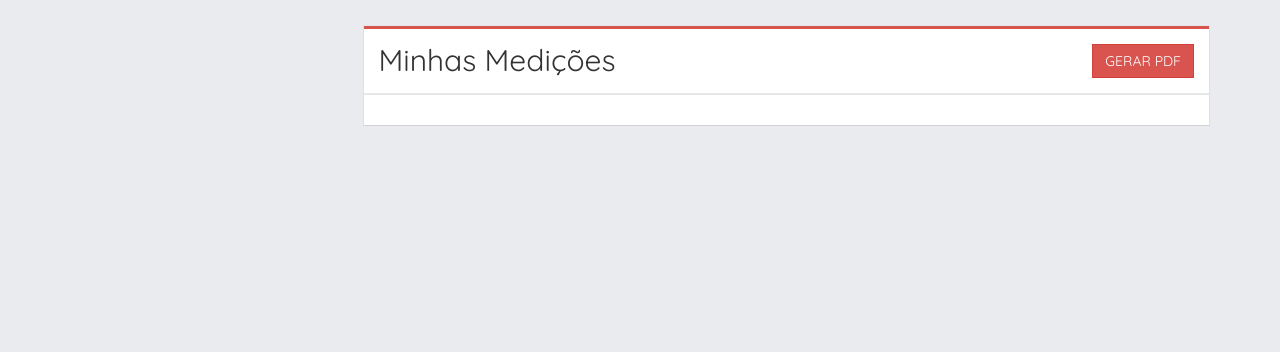
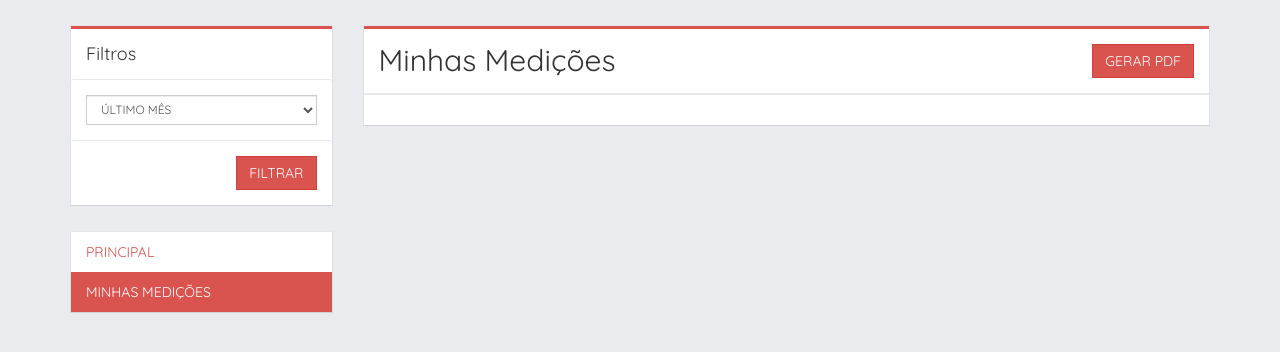
Before and after one commit to weynelucas/GlucoseMonitor, a Django app: page /measures/list in a window 1280 px wide. Shown: the top 352 px of the page. Run offline with Django 3.2, Linux system fonts and the light colour scheme; the visitor is signed in with stand-in values (Sample User, id 1); data that the repository does not hold is empty; some libraries are stand-ins or nearby versions.

Commit message:
Query Business and Filter sidebar

```diff
--- a/GlucoseMonitor/static/css/master.css
+++ b/GlucoseMonitor/static/css/master.css
@@ -77,6 +77,34 @@ body {
     border-top: 1px solid #e5e5e5;
 }
 
+/* Sidebar */
+.sidebar {
+    margin-top: 25px;
+    background-color: #fff;
+    border: 1px solid;
+    border-color: #e5e6e9 #dfe0e4 #d0d1d5;
+}
+.sidebar ul>li>a {
+    text-transform: uppercase;
+    color: #d9534f;
+}
+.sidebar ul>li.active>a {
+    background-color: #d9534f;
+    color: #fff;
+}
+
+.sidebar ul>li.active>a:hover,
+.sidebar ul>li.active>a:focus {
+    background-color: #d9534f;
+    color: #fff;
+}
+
+.sidebar ul>li>a:hover,
+.sidebar ul>li>a:focus {
+    background-color: #f5f5f5;
+    color: #d9534f;
+}
+
 
 /* Remove padding and margin of Bootstrap components */
 .no-padding {
--- a/GlucoseMonitor/templates/base.html
+++ b/GlucoseMonitor/templates/base.html
@@ -13,7 +13,7 @@
     {% endblock %}
 </head>
 <body>
-    {% block content %}
+    {% block main_content %}
     {% endblock %}
 
 
@@ -37,7 +37,7 @@
         {% endfor %}
     </script>
 
-    {% block script %}
+    {% block main_script %}
     {% endblock %}
 </body>
 </html>
--- /dev/null
+++ b/measures/querybusiness.py
@@ -0,0 +1,29 @@
+from datetime import datetime, timedelta, time
+from measures.models import GlucoseMeasure
+
+def peform_query(request):
+    """ Perform a query in GlucoseMeasure given the period and
+        the logged user present on the request object
+
+        Args:
+            request: HttpRequest object
+        Returns:
+            List of objects (queryset) given the arguments
+    """
+    period = request.GET.get('period', '30')
+    today = datetime.now()
+    final_date   = datetime.combine(today, time.max)
+    try:
+        days_left = int(period)
+        initial_date = datetime.combine(today - timedelta(days=days_left), time.min)
+    except ValueError:
+        if period == 'all':
+            initial_date = datetime.combine(request.user.date_joined, time.min)
+
+    queryset = GlucoseMeasure.objects.filter(
+        user__id      = request.user.id,
+        datetime__gte = initial_date,
+        datetime__lte = final_date
+    ).order_by('-datetime')
+
+    return queryset
--- a/measures/templates/measures/base.html
+++ b/measures/templates/measures/base.html
@@ -1,14 +1,33 @@
 {% extends "base.html" %}
 
 
-{% block content %}
+{% block main_content %}
 <div class="container">
     <div class="row">
-        <div class="col-md-3"></div>
+        <div class="col-md-3">
+            {% include "measures/sidebar.html" %}
+        </div>
         <div class="col-md-9">
-            {% block main_content %}
+            {% block content %}
             {% endblock %}
         </div>
     </div>
 </div>
 {% endblock %}
+
+
+
+{% block main_script %}
+<script>
+    var tab = "{{ tab }}"
+    $(function() {
+        $("select[name='period']").val("{{ period }}");
+        $(".sidebar ul>li.active").removeClass("active");
+        $("#" + tab).addClass("active");
+    })
+</script>
+
+{% block script %}
+{% endblock %}
+
+{% endblock %}
--- a/measures/templates/measures/index.html
+++ b/measures/templates/measures/index.html
@@ -17,7 +17,7 @@
 {% endblock %}
 
 
-{% block main_content %}
+{% block content %}
 <form class="form-box" action="." method="post">{% csrf_token %}
     <h4 class="form-box-title">Como está o seu nível de glicose no momento?</h4>
     <div class="form-box-content">
--- a/measures/templates/measures/list.html
+++ b/measures/templates/measures/list.html
@@ -1,7 +1,7 @@
 {% extends "measures/base.html" %}
 {% load bootstrap_pagination %}
 
-{% block main_content %}
+{% block content %}
 
 {% include "measures/modal/delete_alert.html" %}
 
--- /dev/null
+++ b/measures/templates/measures/sidebar.html
@@ -0,0 +1,28 @@
+<form class="content-box" action="{{ request.path }}" method="get">
+    <h4 class="content-box-header">Filtros</h4>
+    <div class="content-box-body">
+        <div class="fom-group">
+            <div class="input-group input-group-sm fill-parent">
+                <select class="form-control" name="period">
+                    <option value="30">Último mês</option>
+                    <option value="60">Últimos 2 meses</option>
+                    <option value="all">Desde o começo</option>
+                    <option value="custom">Especificar período</option>
+                </select>
+            </div>
+        </div>
+    </div>
+    <div class="content-box-body t-right">
+        <button type="submit" class="btn btn-danger">Filtrar</button>
+    </div>
+</form>
+
+
+<div class="sidebar">
+    <div>
+        <ul class="nav nav-sidebar">
+            <li id="home" class="active"><a href="/measures/?period={{ period }}">Principal</a></li>
+            <li id="list"><a href="/measures/list?period={{ period }}">Minhas medições</a></li>
+        </ul>
+    </div>
+</div>
--- a/measures/views.py
+++ b/measures/views.py
@@ -9,6 +9,7 @@ from measures.encoders import DecimalEncoder, DateTimeEncoder
 from measures.forms import GlucoseMeasureForm
 from measures.models import GlucoseMeasure
 from measures.report.generator import ReportGenerator
+from measures.querybusiness import peform_query
 
 @login_required
 def index(request):
@@ -21,16 +22,8 @@ def index(request):
     else:
         form = GlucoseMeasureForm()
 
-    # Generate query period
-    today = datetime.now()
-    final_date   = datetime.combine(today, time.max)
-    initial_date = datetime.combine(today - timedelta(days=30), time.min)
-
-    queryset = GlucoseMeasure.objects.filter(
-        user__id      = request.user.id,
-        datetime__gte = initial_date,
-        datetime__lte = final_date
-    ).order_by('-datetime')
+    # Get queryset
+    queryset = peform_query(request)
 
     # Measure type queryset separation
     fst_queryset = queryset.filter(measure_type='FST')
@@ -42,7 +35,9 @@ def index(request):
 
     # Context dict
     context = {
-        'form': form,
+        'form'    : form,
+        'period'  : request.GET.get('period', '30'),
+        'tab'     : 'home',
         'queryset': queryset,
         'last'    : queryset[:5],
         'distribution': {
@@ -63,16 +58,7 @@ def index(request):
 
 @login_required
 def measures_list(request):
-    # Generate query period
-    today = datetime.now()
-    final_date   = datetime.combine(today, time.max)
-    initial_date = datetime.combine(today - timedelta(days=30), time.min)
-
-    queryset = GlucoseMeasure.objects.filter(
-        user__id      = request.user.id,
-        datetime__gte = initial_date,
-        datetime__lte = final_date
-    ).order_by('-datetime')
+    queryset = peform_query(request)
 
     # Prepare paginator
     paginator = Paginator(queryset, 15)
@@ -87,6 +73,8 @@ def measures_list(request):
         paginated_list = paginator.page(paginator.num_pages)
 
     context = {
+        'period'  : request.GET.get('period', '30'),
+        'tab'     : 'list',
         'queryset': paginated_list,
     }
     return render(request, 'measures/list.html', context)
```
Also changed, not shown: measures/templates/measures/edit.html (+10 -7 lines).
